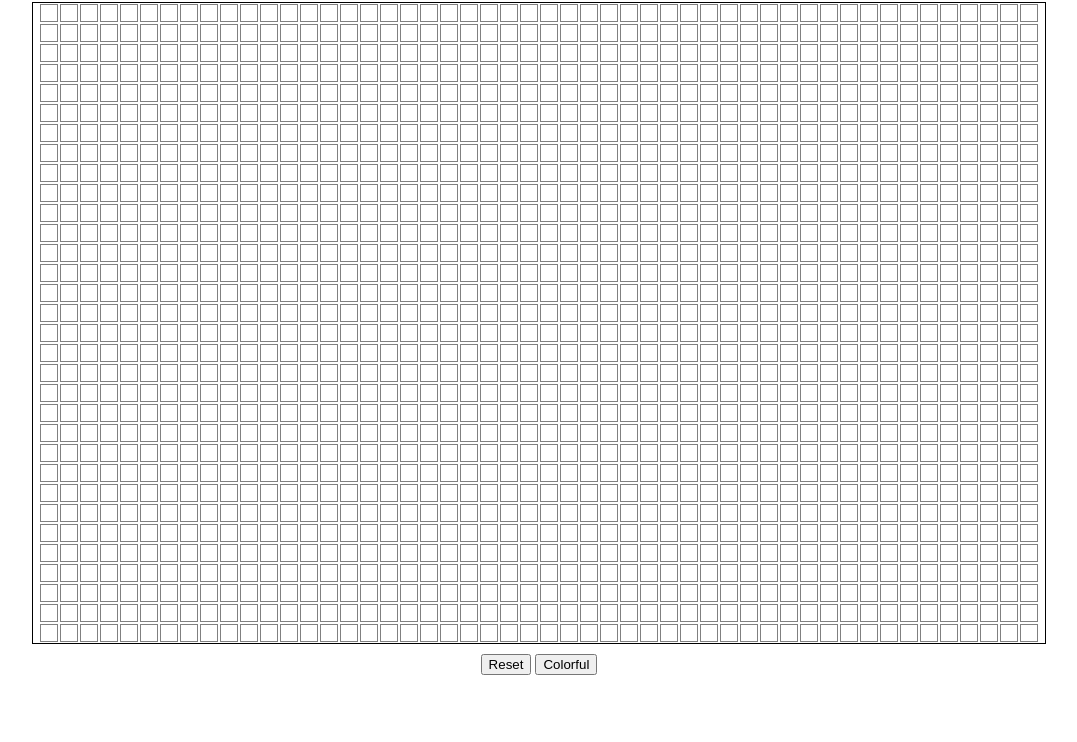
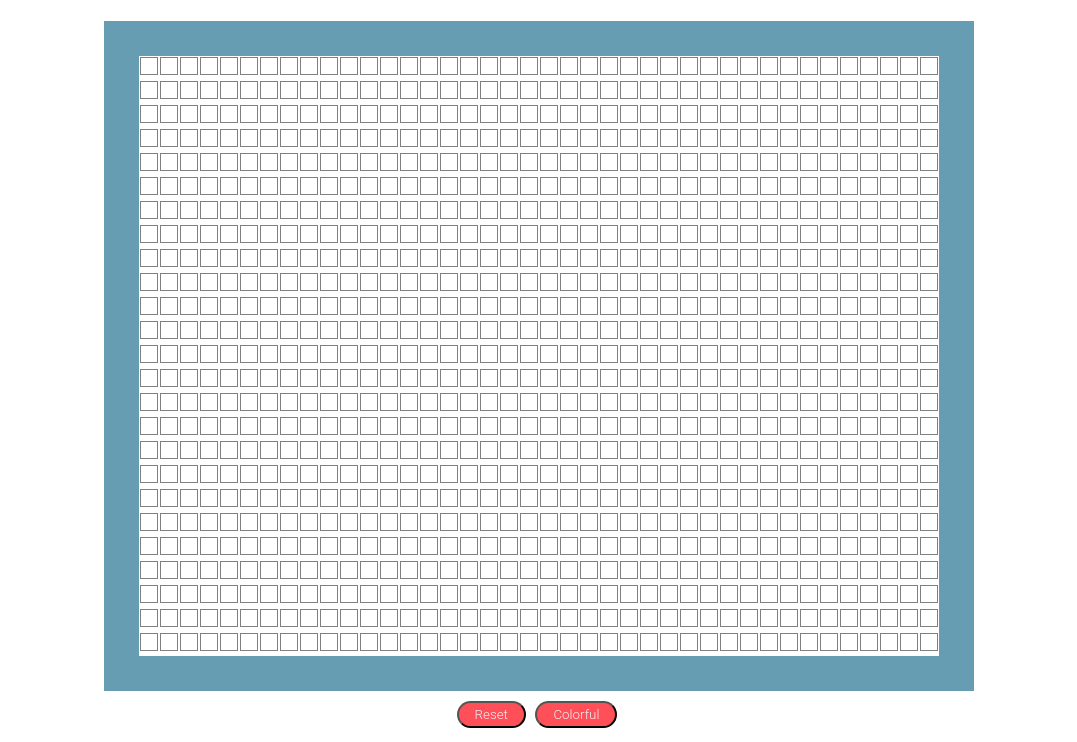
Before and after one commit to Siar416/Project-Etch-A-Sketch, a plain HTML site: page index.html in a window 1280 px wide. Shown: the part 78-820 px from the top of the page, without its empty margins (101-1178 px from the left). Drawn offline with Linux system fonts and the light colour scheme.

Commit message:
Adding some styling

```diff
--- a/script.js
+++ b/script.js
@@ -5,13 +5,13 @@ let colorFul = document.getElementById('colorful');
 let clear = document.getElementById('clear');
 
 function createDiv() {
-    for (let i = 0; i < 1406; i++) {
+    for (let i = 0; i < 500; i++) {
         let div2 = document.createElement('div');
         container.appendChild(div2);
             div2.className = 'divs';
             container.appendChild(div2);
         }
-        for (let j = 0; j < 1406; j++) {
+        for (let j = 0; j < 500; j++) {
             let div3 = document.createElement('div');
             container.appendChild(div3);
                 div3.className = 'divs';
--- a/styles.css
+++ b/styles.css
@@ -2,16 +2,18 @@
     text-align: center;
 }
 #container {
-    width: 80%;
-    height: 80vh;
+    width: 800px;
+    height: 600px;
     overflow: auto;
-    border: 1px solid black;
+    border: 35px solid #669DB3FF;
     margin: auto;
     display: flex;
     flex-wrap: wrap;
     padding: 0;
     justify-content: center;
+    max-width: 800px;
 }
+
 
 .divs {
     width: 16px;
@@ -26,6 +28,35 @@
     margin: 10px;
 }
 
+
 #clear {
     background-color: white;
 }
+
+    body {
+        font-family: sans-serif;
+        font-size: 20px;
+}
+
+#reset , #colorful {
+    display: inline-block;
+    padding: 0.3em 1.2em;
+    margin: 0 0.3em 0.3em 0;
+    border-radius: 2em;
+    box-sizing: border-box;
+    text-decoration: none;
+    font-family: 'Roboto',sans-serif;
+    font-weight: 300;
+    color: #F0F6F7FF;
+    background-color: #FF4F58FF;
+    text-align: center;
+    transition: all 0.2s;
+    -webkit-border-radius: 2em;
+    -moz-border-radius: 2em;
+    -ms-border-radius: 2em;
+    -o-border-radius: 2em;
+}
+
+#reset:hover , #colorful:hover {
+    box-shadow: inset 0 0 0 2px;
+}
```
Also changed, not shown: index.html (+2 -0 lines).
